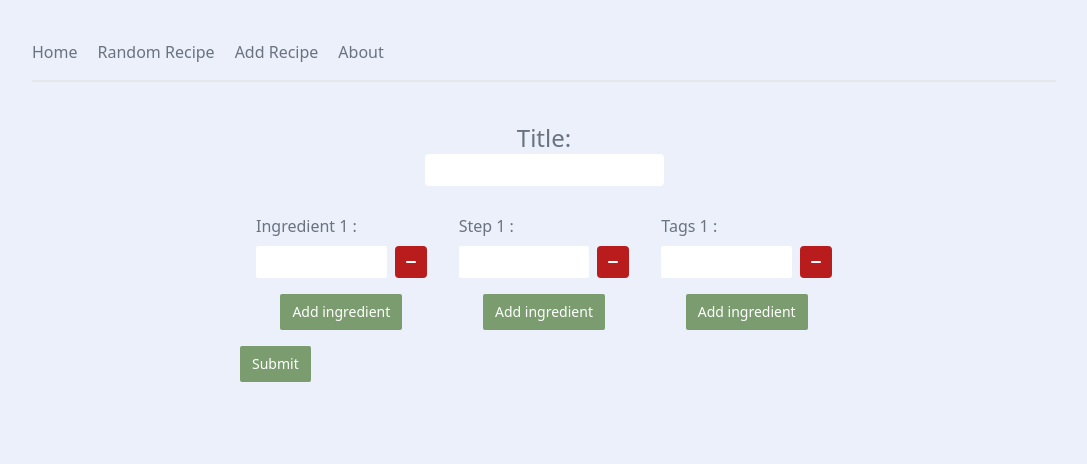
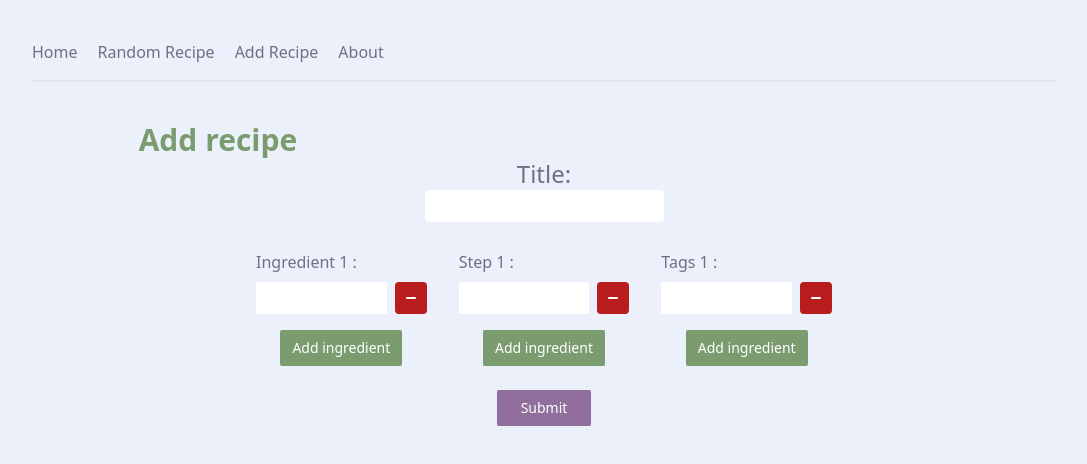
Before and after one commit to YensVanHout/recipeweb, a Vue app: page /addrecipe in a window 1280 px wide. Shown: the top 464 px of the page, without its empty margins (96-1183 px from the left). Built offline with nearby package versions, Linux system fonts and the light colour scheme; no server answers.

Commit message:
added title component, fixed recipe page, more css

```diff
--- /dev/null
+++ b/src/components/Title.vue
@@ -0,0 +1,8 @@
+<script setup lang="ts">
+const props = defineProps({
+  title: String,
+});
+</script>
+<template>
+  <h2 class="text-3xl">{{ props.title }}</h2>
+</template>
--- a/src/index.css
+++ b/src/index.css
@@ -32,6 +32,11 @@ button:hover {
 .btn-primary {
   @apply bg-primary text-white;
 }
+
+.btn-complementary {
+  @apply bg-complementary text-white;
+}
+
 .btn-secondary {
   @apply bg-gray-200 text-gray-900;
 }
--- a/src/router/index.ts
+++ b/src/router/index.ts
@@ -3,12 +3,14 @@ import Home from "../views/Home.vue";
 import AddRecipe from "../views/AddRecipe.vue";
 import RecipePage from "../views/RecipePage.vue";
 import RandomRecipe from "../views/RandomRecipe.vue";
+import About from "../views/About.vue";
 
 const routes = [
   { path: "/", name: "Home", component: Home },
   { path: "/addrecipe", name: "Add Recipe", component: AddRecipe },
   { path: "/recipe/:id", name: "Recipe", component: RecipePage },
   { path: "/randomrecipe", name: "Random Recipe", component: RandomRecipe },
+  { path: "/about", name: "About", component: About },
 ];
 
 const router = createRouter({
--- /dev/null
+++ b/src/views/About.vue
@@ -0,0 +1,8 @@
+<script setup lang="ts">
+import Title from "../components/Title.vue";
+</script>
+<template>
+  <div id="container" class="md:w-2/3 mx-auto">
+    <Title title="About" />
+  </div>
+</template>
--- a/src/views/AddRecipe.vue
+++ b/src/views/AddRecipe.vue
@@ -2,6 +2,7 @@
 import { ref } from "vue";
 import FormFieldset from "../components/FormFieldset.vue";
 import axios from "axios";
+import Title from "../components/Title.vue";
 
 const title = ref<string>("");
 const ingredients = ref<[string | undefined]>([""]);
@@ -31,6 +32,8 @@ const submitRecipe = () => {
 </script>
 
 <template>
+  <div id="container">
+    <Title class="md:w-2/3 mx-auto" title="Add recipe" />
     <form class="w-fit md:w-1/2 mx-auto">
       <fieldset class="text-center mb-3">
         <label for="title" class="block text-2xl">Title:</label>
@@ -63,15 +66,28 @@ const submitRecipe = () => {
           Name="Ingredient"
           :Array="ingredients"
         />
-      <FormFieldset class="w-full md:w-1/3 md:m-4" Name="Step" :Array="steps" />
-      <FormFieldset class="w-full md:w-1/3 md:m-4" Name="Tags" :Array="tags" />
+        <FormFieldset
+          class="w-full md:w-1/3 md:m-4"
+          Name="Step"
+          :Array="steps"
+        />
+        <FormFieldset
+          class="w-full md:w-1/3 md:m-4"
+          Name="Tags"
+          :Array="tags"
+        />
       </div>
       <div>
-      <button class="btn-primary" type="button" @click="submitRecipe()">
+        <button
+          class="btn-complementary mt-2 mx-auto px-6"
+          type="button"
+          @click="submitRecipe()"
+        >
           Submit
         </button>
       </div>
     </form>
+  </div>
 </template>
 
 <style scoped></style>
--- a/src/views/Home.vue
+++ b/src/views/Home.vue
@@ -21,6 +21,7 @@ axios
     <h2 class="text-3xl">Latest recipes:</h2>
     <div class="md:flex flex-wrap justify-around">
       <RecipePreview
+        class="mx-2"
         v-for="(item, index) in recipes"
         :title="item.title"
         :id="item._id"
--- a/src/views/RecipePage.vue
+++ b/src/views/RecipePage.vue
@@ -5,7 +5,7 @@ import { computed, ref } from "vue";
 import { useRoute } from "vue-router";
 import Recipe from "../components/Recipe.vue";
 
-const apiURL = import.meta.env.VUE_APP_API_URL! + "/";
+const apiURL = import.meta.env.VITE_API_URL! + "/";
 const route = useRoute();
 const id = computed(() => route.params.id);
 const recipe = ref<recipe>();
--- a/tailwind.config.js
+++ b/tailwind.config.js
@@ -5,6 +5,7 @@ export default {
     extend: {
       colors: {
         primary: "#7a9c6f",
+        complementary: "#916F9C",
       },
     },
   },
```
Lines whose indentation alone changed are shown as unchanged.
